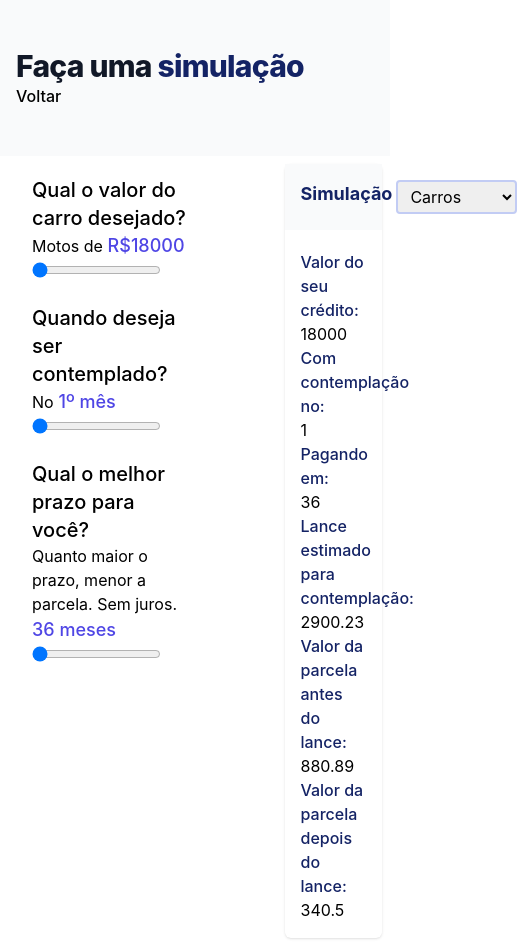
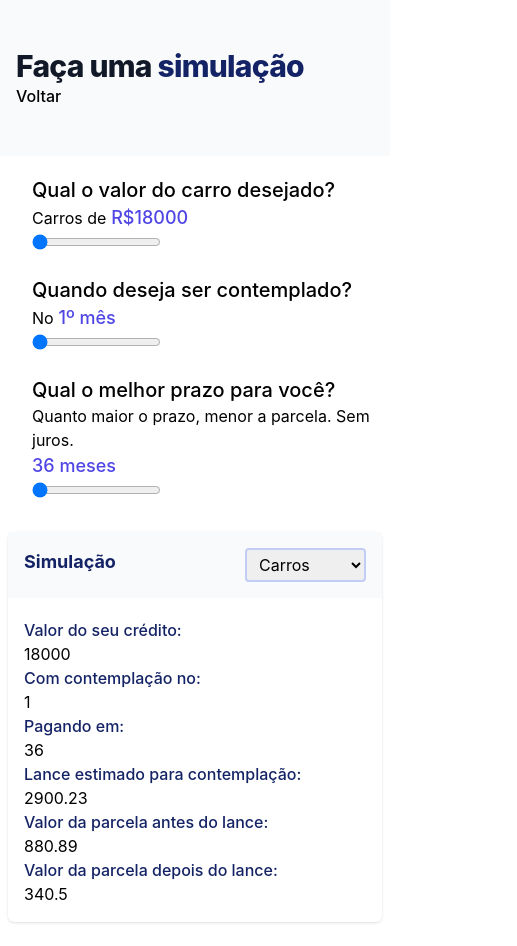
Before and after one commit to gustavoasb/landing-guerra, a React (Create React App) app: page /simulation in a window 390 px wide. Shown: the whole page, 517 px wide, since content can reach past the window. Built offline with nearby package versions, Linux system fonts and the light colour scheme.

Commit message:
feat: responsive simulation page

```diff
--- a/src/pages/SimulationPicker.js
+++ b/src/pages/SimulationPicker.js
@@ -2,6 +2,7 @@ import { useState } from "react"
 
 export default function SimulationPicker() {
   const [simulation, setSimulation] = useState({
+    label: "Carros",
     desiredValue: 18000,
     start: 1,
     deadline: 36,
@@ -23,12 +24,12 @@ export default function SimulationPicker() {
         </a>
       </div>
     </div>
-    <div className="bg-white flex w-full">
+    <div className="bg-white flex flex-col lg:flex-row w-full">
       <div className="ml-3 w-full">
-        <div className="w-3/4 p-5 flex flex-col gap-5">
+        <div className="lg:w-3/4 p-5 flex flex-col gap-5">
           <div className="">
             <h3 className="text-xl font-medium">Qual o valor do carro desejado?</h3>
-            <div>Motos de<span className="font-medium text-lg text-indigo-600">{` R$${simulation.desiredValue}`}</span></div>
+            <div>{simulation.label} de<span className="font-medium text-lg text-indigo-600">{` R$${simulation.desiredValue}`}</span></div>
             <input onChange={((e) => setSimulation({...simulation, desiredValue: e.target.value}))} value={simulation.desiredValue} min={18000} max={500000} type="range"/>
           </div>
           <div>
@@ -44,14 +45,14 @@ export default function SimulationPicker() {
           </div>
         </div>
       </div>
-      <div className="w-1/4 rounded-md m-2  shadow h-auto flex flex-col gap-1">
+      <div className="lg:w-1/4 rounded-md m-2  shadow h-auto flex flex-col gap-1">
         <div className="p-4 bg-gray-50 flex gap-1 justify-between">
           <h3 className="font-bold text-blue-600 text-lg">Simulação </h3>
-          <select className="px-2 py-1 border-blue-100 rounded ouline-blue-100 border-2">
-            <option>Carros</option>
-            <option>Imovéis</option>
-            <option>Moto</option>
-            <option>Aeronaves</option>
+          <select onChange={(e) => setSimulation({...simulation, label: e.target.value})} value={simulation.label} className="px-2 py-1 border-blue-100 rounded ouline-blue-100 border-2">
+            <option value="Carros">Carros</option>
+            <option value="Imovéis">Imovéis</option>
+            <option value="Motos">Motos</option>
+            <option value="Aeronaves">Aeronaves</option>
           </select>
         </div>
         <div className="p-4">
```
